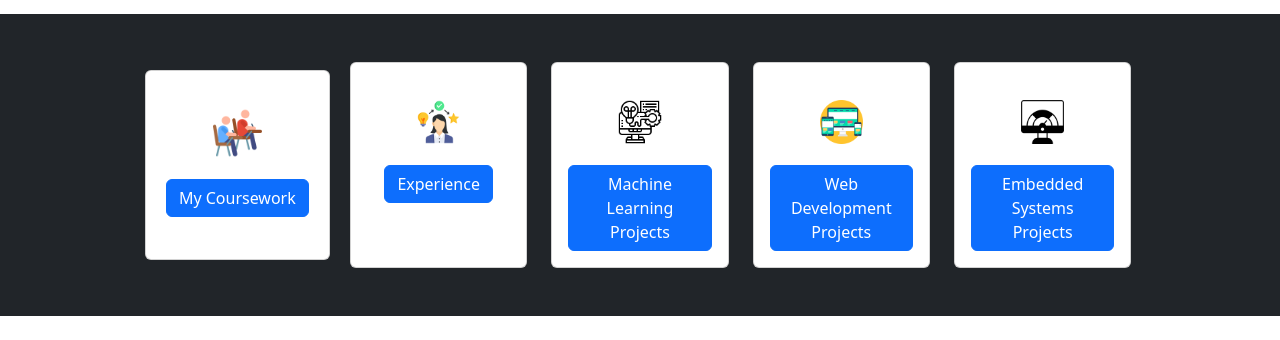
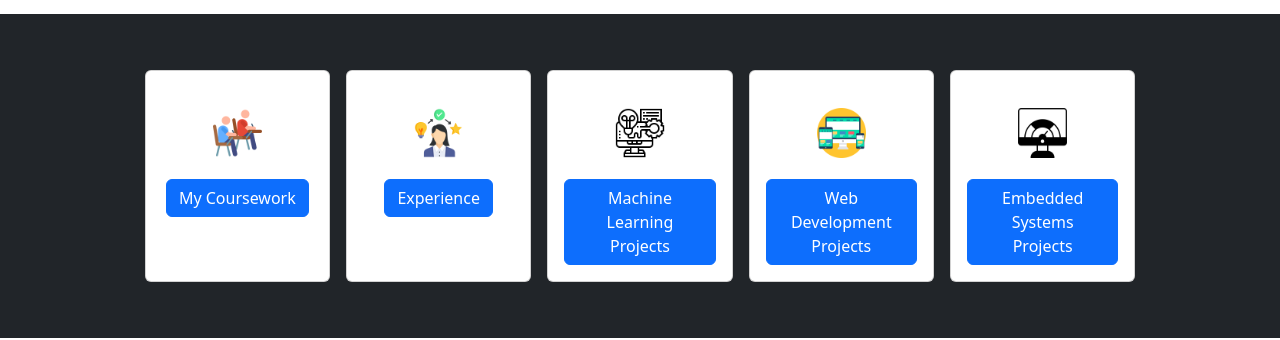
Before and after one commit to Patty8122/personal-website, a Next.js app: page / in a window 1280 px wide. Shown: the part 417-757 px from the top of the page. Built offline with nearby package versions, Linux system fonts and the light colour scheme; no server answers.

Commit message:
checklist page changes

```diff
--- a/components/landing_page/features.js
+++ b/components/landing_page/features.js
@@ -23,7 +23,7 @@ const Features = (userdata) => {
                             </div>
                         </div>
                     </div>
-                    <div className="col-sm-2">
+                    <div className="col-sm-2 p-2">
                         <div className="card white h-100">
                             <div className="card-body" >
                                 <div className="row justify-content-center">
@@ -41,7 +41,7 @@ const Features = (userdata) => {
                             </div>
                         </div>
                     </div>
-                    <div className="col-sm-2">
+                    <div className="col-sm-2 p-2">
                         <div className="card white h-100">
                             <div className="card-body">
                                 <div className="row justify-content-center">
@@ -59,7 +59,7 @@ const Features = (userdata) => {
                             </div>
                         </div>
                     </div>
-                    <div className="col-sm-2">
+                    <div className="col-sm-2 p-2">
                         <div className="card white h-100">
                             <div className="card-body">
                                 <div className="row justify-content-center">
@@ -77,7 +77,7 @@ const Features = (userdata) => {
                             </div>
                         </div>
                     </div>
-                    <div className="col-sm-2">
+                    <div className="col-sm-2 p-2">
                         <div className="card white h-100">
                             <div className="card-body">
                                 <div className="row justify-content-center">
--- a/pages/checklistPage.js
+++ b/pages/checklistPage.js
@@ -45,9 +45,14 @@ const ChecklistPage = (({ checklist_names_ }) => {
             setUserName(session.data.user.name);
             // setChecklistRequest(checklist_names_);
             console.log("checklist_names_: ", checklist_names_);
-            fetchChecklist();
+
         }
     }, [session.status === "authenticated"]);
+
+
+    //use effect to fetch checklist from database once the page is refreshed
+
+
 
 
     // Function to append a new name to the checklist_names state
```
